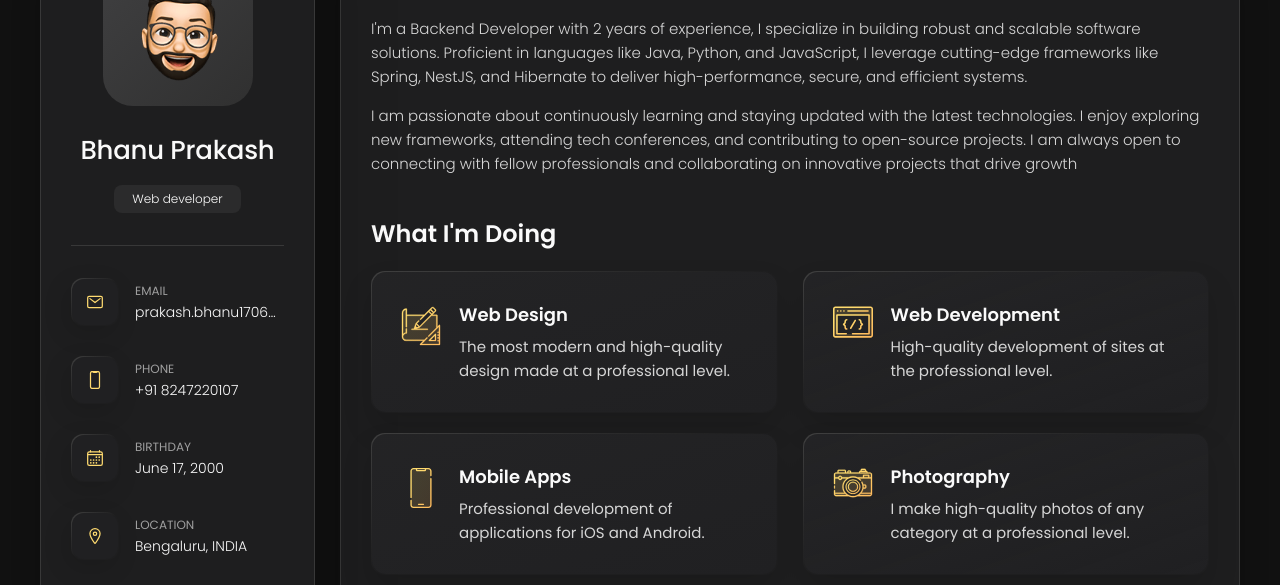
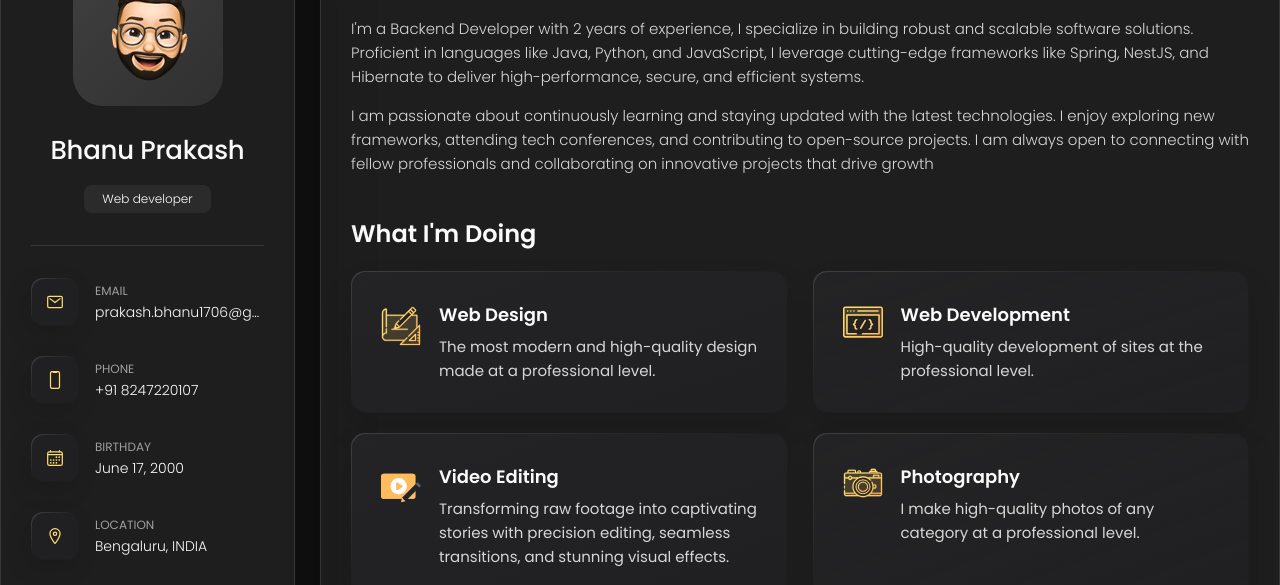
Before and after one commit to prabhanukash/personal-website, a plain HTML site: page index.html in a window 1280 px wide. Shown: the part 162-747 px from the top of the page. Drawn offline with nearby package versions, Linux system fonts and the light colour scheme.

Commit message:
removed clients and testimonals

```diff
--- a/assets/css/style.css
+++ b/assets/css/style.css
@@ -1795,7 +1795,7 @@ textarea.form-input::-webkit-resizer { display: none; }
    */
 
   main {
-    max-width: 1200px;
+    max-width: 1530px;
     margin-inline: auto;
     display: flex;
     justify-content: center;
--- a/index.html
+++ b/index.html
@@ -265,14 +265,13 @@
             <li class="service-item">
 
               <div class="service-icon-box">
-                <img src="./assets/images/icon-app.svg" alt="mobile app icon" width="40">
+                <img src="./assets/images/video-editing.svg" alt="mobile app icon" width="40">
               </div>
 
               <div class="service-content-box">
-                <h4 class="h4 service-item-title">Mobile apps</h4>
+                <h4 class="h4 service-item-title">Video Editing</h4>
 
-                <p class="service-item-text">
-                  Professional development of applications for iOS and Android.
+                <p class="service-item-text">Transforming raw footage into captivating stories with precision editing, seamless transitions, and stunning visual effects.
                 </p>
               </div>
 
@@ -303,7 +302,7 @@
           - testimonials
         -->
 
-        <section class="testimonials">
+        <!-- <section class="testimonials">
 
           <h3 class="h3 testimonials-title">Testimonials</h3>
 
@@ -399,7 +398,7 @@
 
           </ul>
 
-        </section>
+        </section> -->
 
 
         <!--
@@ -451,7 +450,7 @@
           - clients
         -->
 
-        <section class="clients">
+        <!-- <section class="clients">
 
           <h3 class="h3 clients-title">Clients</h3>
 
@@ -495,7 +494,7 @@
 
           </ul>
 
-        </section>
+        </section> -->
 
       </article>
 
```
Also changed, not shown: assets/images/video-editing.svg (added).
